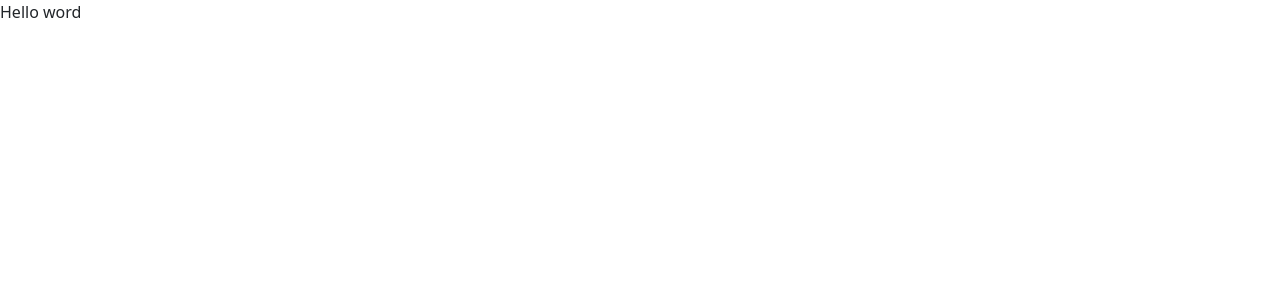
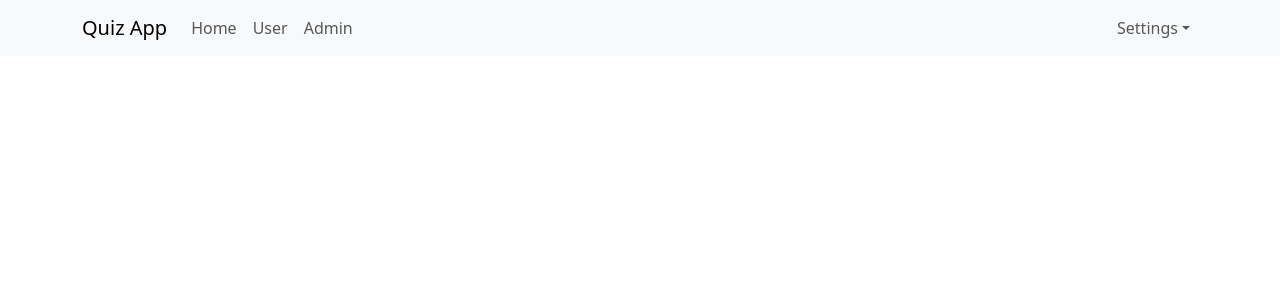
Before and after one commit to tutamdev/hoidanit-reactjs, a React (Create React App) app: page / in a window 1280 px wide. Shown: the top 300 px of the page. Built offline with nearby package versions, Linux system fonts and the light colour scheme.

Commit message:
add navbar

```diff
--- a/src/App.js
+++ b/src/App.js
@@ -1,6 +1,7 @@
 import logo from './logo.svg';
 import './App.css';
 import React from 'react';
+import Header from './components/Header/header';
 
 
 
@@ -8,8 +9,7 @@
 const App = () => {
   return (
     <div className="app-container">
-      Hello word
-
+      <Header />
     </div>
   );
 }
--- /dev/null
+++ b/src/components/Header/header.js
@@ -0,0 +1,33 @@
+import Container from 'react-bootstrap/Container';
+import Nav from 'react-bootstrap/Nav';
+import Navbar from 'react-bootstrap/Navbar';
+import NavDropdown from 'react-bootstrap/NavDropdown';
+
+const Header = () => {
+    return (
+        <Navbar expand="lg" className="bg-body-tertiary">
+            <Container>
+                <Navbar.Brand href="#home">Quiz App</Navbar.Brand>
+                <Navbar.Toggle aria-controls="basic-navbar-nav" />
+                <Navbar.Collapse id="basic-navbar-nav">
+                    <Nav className="me-auto">
+                        <Nav.Link href="#home">Home</Nav.Link>
+                        <Nav.Link href="#link">User</Nav.Link>
+                        <Nav.Link href="#">Admin</Nav.Link>
+
+                    </Nav>
+                    <Nav>
+                        <NavDropdown title="Settings" id="basic-nav-dropdown">
+                            <NavDropdown.Item href="#action/3.1">Login</NavDropdown.Item>
+                            <NavDropdown.Item href="#action/3.2">Logout</NavDropdown.Item>
+                            <NavDropdown.Item href="#action/3.3">User info</NavDropdown.Item>
+                            {/* <NavDropdown.Divider /> */}
+                        </NavDropdown>
+                    </Nav>
+                </Navbar.Collapse>
+            </Container>
+        </Navbar>
+    );
+}
+
+export default Header;
```
Also changed, not shown: src/components/UserInfor.js (deleted, +0 -54 lines).
